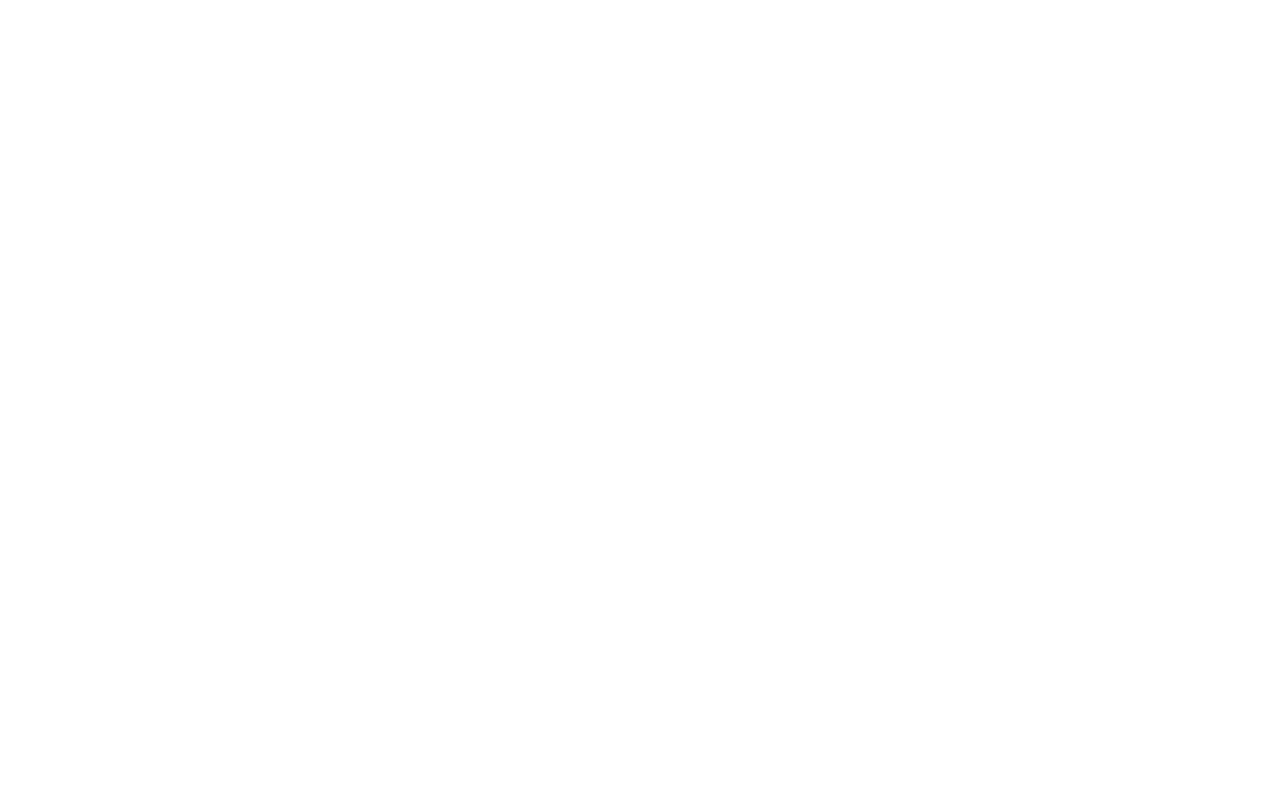
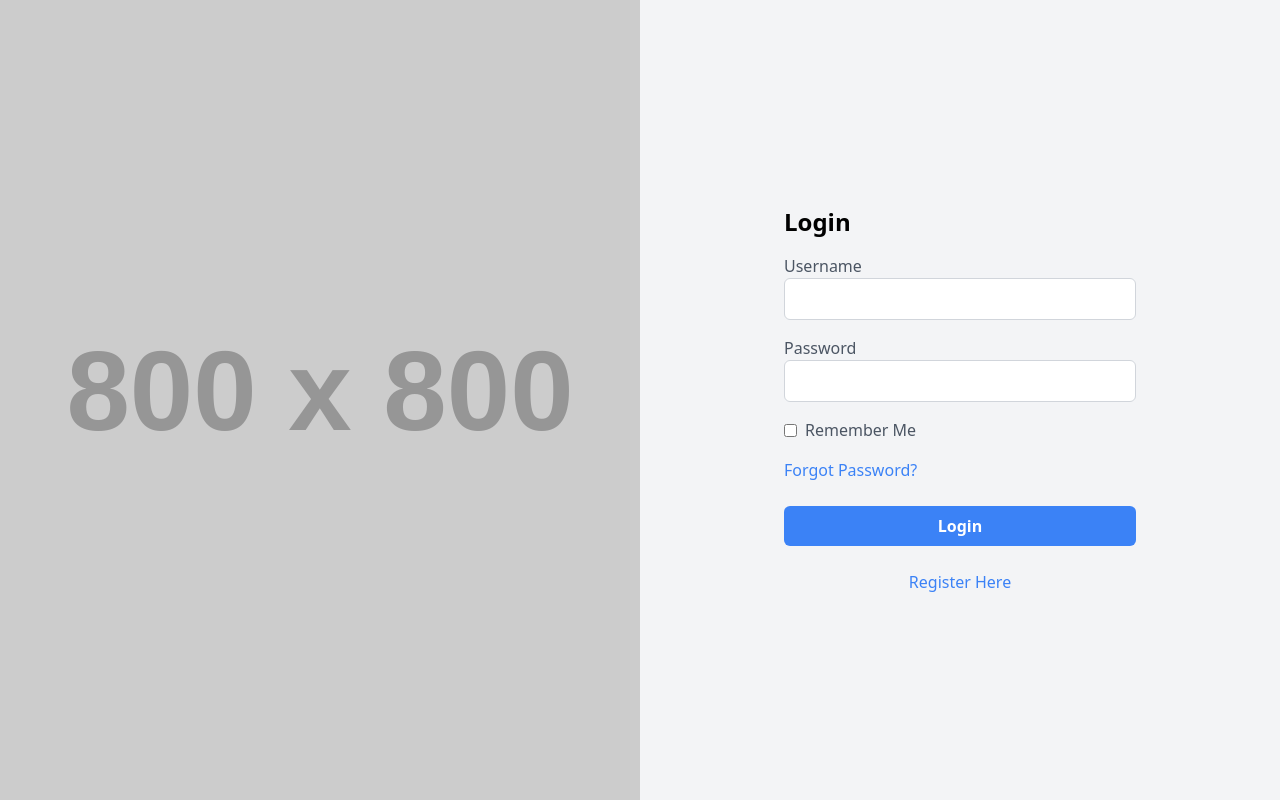
Before and after one commit to kidistamdu/It-Girl-Online-Shopping, an Angular app: page /auth/log-in in a window 1280 px wide. Built offline with nearby package versions, Linux system fonts and the light colour scheme.

Commit message:
added login and register pages and tailwind

```diff
--- a/package.json
+++ b/package.json
@@ -39,6 +39,7 @@
     "karma-coverage": "~2.2.0",
     "karma-jasmine": "~5.1.0",
     "karma-jasmine-html-reporter": "~2.1.0",
+    "tailwindcss": "^3.4.3",
     "typescript": "~5.4.2"
   }
 }
--- a/src/app/layout/auth-layout.component.ts
+++ b/src/app/layout/auth-layout.component.ts
@@ -1,10 +1,10 @@
 import { Component, OnInit } from '@angular/core';
-
+import { RouterOutlet } from '@angular/router'
 @Component({
     selector: 'auth-layout',
     standalone:true,
-    template: ``,
-    imports:[]
+    template: `<router-outlet> </router-outlet>`,
+    imports:[RouterOutlet]
 })
 
 export class AuthLayoutComponent implements OnInit {
--- a/src/app/modules/auth/log-in/log-in.component.ts
+++ b/src/app/modules/auth/log-in/log-in.component.ts
@@ -3,7 +3,44 @@
 @Component({
     selector: 'log-in',
     standalone:true,
-    template: ``,
+    template: `<!-- component -->
+    <div class="bg-gray-100 flex justify-center items-center h-screen">
+        <!-- Left: Image -->
+    <div class="w-1/2 h-screen hidden lg:block">
+      <img src="https://placehold.co/800x/667fff/ffffff.png?text=Your+Image&font=Montserrat" alt="Placeholder Image" class="object-cover w-full h-full">
+    </div>
+    <!-- Right: Login Form -->
+    <div class="lg:p-36 md:p-52 sm:20 p-8 w-full lg:w-1/2">
+      <h1 class="text-2xl font-semibold mb-4">Login</h1>
+      <form action="#" method="POST">
+        <!-- Username Input -->
+        <div class="mb-4">
+          <label for="username" class="block text-gray-600">Username</label>
+          <input type="text" id="username" name="username" class="w-full border border-gray-300 rounded-md py-2 px-3 focus:outline-none focus:border-blue-500" autocomplete="off">
+        </div>
+        <!-- Password Input -->
+        <div class="mb-4">
+          <label for="password" class="block text-gray-600">Password</label>
+          <input type="password" id="password" name="password" class="w-full border border-gray-300 rounded-md py-2 px-3 focus:outline-none focus:border-blue-500" autocomplete="off">
+        </div>
+        <!-- Remember Me Checkbox -->
+        <div class="mb-4 flex items-center">
+          <input type="checkbox" id="remember" name="remember" class="text-blue-500">
+          <label for="remember" class="text-gray-600 ml-2">Remember Me</label>
+        </div>
+        <!-- Forgot Password Link -->
+        <div class="mb-6 text-blue-500">
+          <a href="#" class="hover:underline">Forgot Password?</a>
+        </div>
+        <!-- Login Button -->
+        <button type="submit" class="bg-blue-500 hover:bg-blue-600 text-white font-semibold rounded-md py-2 px-4 w-full">Login</button>
+      </form>
+      <!-- Sign up  Link -->
+      <div class="mt-6 text-blue-500 text-center">
+        <a href="/auth/register" class="hover:underline">Register Here</a>
+      </div>
+    </div>
+    </div>`,
     imports:[]
 })
 
--- a/src/app/modules/auth/register/register.component.ts
+++ b/src/app/modules/auth/register/register.component.ts
@@ -3,7 +3,44 @@
 @Component({
     selector: 'register',
     standalone:true,
-    template: ``,
+    template: `
+    <div class="bg-gray-100 flex justify-center items-center h-screen">
+        <!-- Left: Image -->
+    <div class="w-1/2 h-screen hidden lg:block">
+      <img src="https://placehold.co/800x/667fff/ffffff.png?text=Your+Image&font=Montserrat" alt="Placeholder Image" class="object-cover w-full h-full">
+    </div>
+    <!-- Right: Login Form -->
+    <div class="lg:p-36 md:p-52 sm:20 p-8 w-full lg:w-1/2">
+      <h1 class="text-2xl font-semibold mb-4">Register</h1>
+      <form action="#" method="POST">
+        <!-- Username Input -->
+        <div class="mb-4">
+          <label for="username" class="block text-gray-600">Email</label>
+          <input type="text" id="username" name="username" class="w-full border border-gray-300 rounded-md py-2 px-3 focus:outline-none focus:border-blue-500" autocomplete="off">
+        </div>
+        <!-- Password Input -->
+        <div class="mb-4">
+          <label for="password" class="block text-gray-600">Password</label>
+          <input type="password" id="password" name="password" class="w-full border border-gray-300 rounded-md py-2 px-3 focus:outline-none focus:border-blue-500" autocomplete="off">
+        </div>
+        <div class="mb-4">
+          <label for="password" class="block text-gray-600">Confirm Password</label>
+          <input type="password" id="password" name="password" class="w-full border border-gray-300 rounded-md py-2 px-3 focus:outline-none focus:border-blue-500" autocomplete="off">
+        </div>
+        <!-- Remember Me Checkbox -->
+        <div class="mb-4 flex items-center">
+          <input type="checkbox" id="remember" name="remember" class="text-blue-500">
+          <label for="remember" class="text-gray-600 ml-2">Remember Me</label>
+        </div>
+        <!-- Login Button -->
+        <button type="submit" class="bg-blue-500 hover:bg-blue-600 text-white font-semibold rounded-md py-2 px-4 w-full">Register</button>
+      </form>
+      <!-- Sign up  Link -->
+      <div class="mt-6 text-blue-500 text-center">
+        <a href="/auth/log-in" class="hover:underline">LogIn</a>
+      </div>
+    </div>
+    </div>`,
     imports:[]
 })
 
--- a/src/index.html
+++ b/src/index.html
@@ -2,13 +2,15 @@
 <html lang="en">
 <head>
   <meta charset="utf-8">
-  <title>ItGirlOnlineShopping</title>
+  <title>It Girl Online Shopping</title>
   <base href="/">
   <meta name="viewport" content="width=device-width, initial-scale=1">
   <link rel="icon" type="image/x-icon" href="favicon.ico">
   <link href="https://fonts.googleapis.com/css?family=Open+Sans:300,400,600,700" rel="stylesheet" />
   <link href="https://fonts.googleapis.com/icon?family=Material+Icons" rel="stylesheet" />
   <link href="https://fonts.googleapis.com/css2?family=Material+Symbols+Outlined" rel="stylesheet" />
+  <script src="https://kit.fontawesome.com/42d5adcbca.js" crossorigin="anonymous"></script>
+
 </head>
 <body>
   <app-root></app-root>
--- a/src/styles.scss
+++ b/src/styles.scss
@@ -1 +1,4 @@
-/* You can add global styles to this file, and also import other style files */
+
+@tailwind base;
+@tailwind components;
+@tailwind utilities;
--- /dev/null
+++ b/tailwind.config.js
@@ -0,0 +1,8 @@
+/** @type {import('tailwindcss').Config} */
+module.exports = {
+  content: ['./src/**/*.{html,ts,scss}'],
+  theme: {
+    extend: {},
+  },
+  plugins: [],
+}
```
Also changed, not shown: 1 other file (tests, documents, lock files or other folders).
